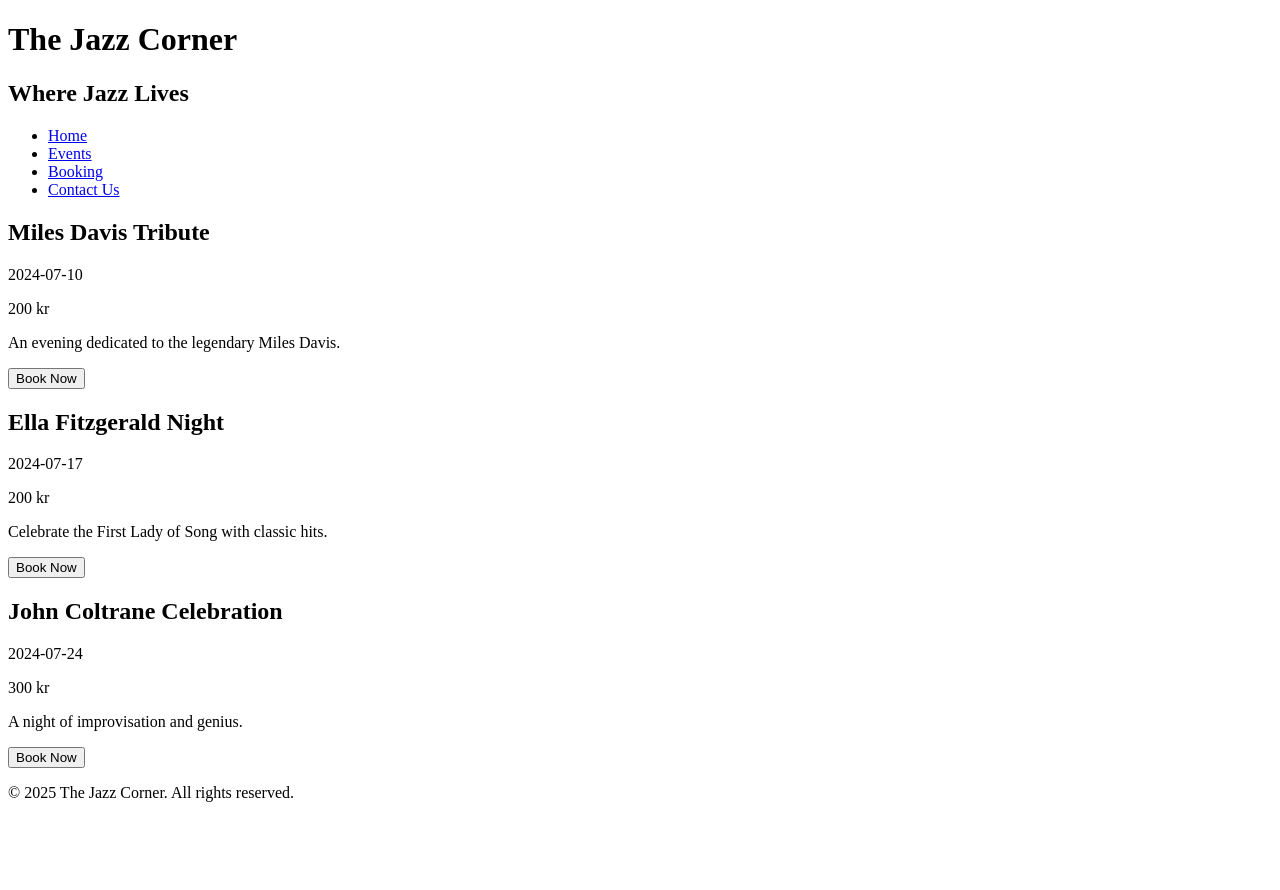
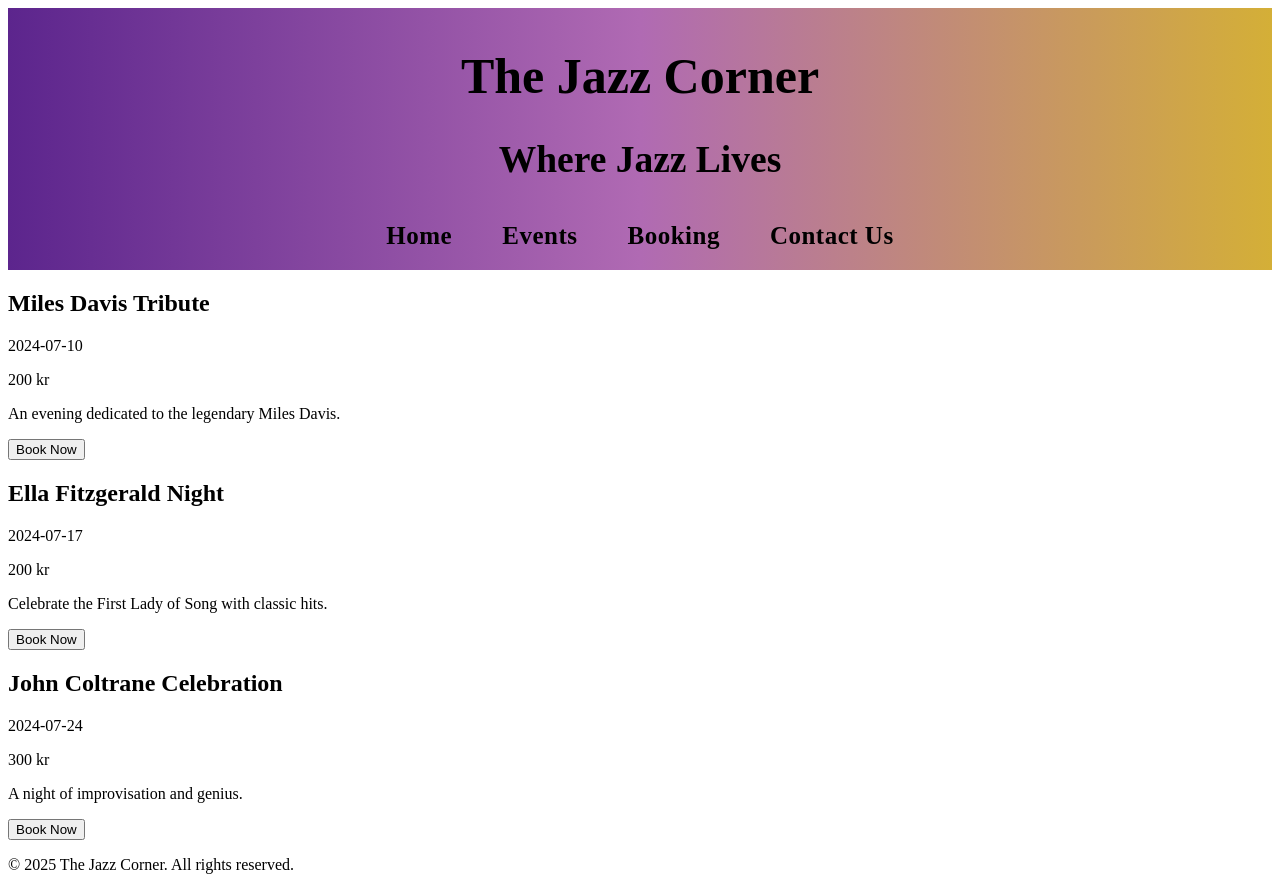
Before and after one commit to nicolinawegert-cmd/gala-emporium-, a website: page clubs/jazz-corner/index.html in a window 1280 px wide. Before the commit the page ends 818 px from the top, so only its background shows below. Drawn offline with Linux system fonts and the light colour scheme.

Commit message:
typo
changed a typo

```diff
--- a/clubs/jazz-corner/index.html
+++ b/clubs/jazz-corner/index.html
@@ -4,7 +4,7 @@
     <meta charset="UTF-8">
     <meta name="viewport" content="width=device-width, initial-scale=1.0">
     <title>The Jazz Corner</title>
-    <link rel="stylesheet" href="/clubs/jazz-corner/styles.css">
+    <link rel="stylesheet" href="/clubs/jazz-corner/style.css">
 
 </head>
 <body>
--- a/clubs/jazz-corner/style.css
+++ b/clubs/jazz-corner/style.css
@@ -0,0 +1,29 @@
+header {
+    background: linear-gradient(90deg, #5c258d 0%, #b06ab3 50%, #d4af37 100%);
+    text-align: center;
+    font-size: 25px;
+    padding: 60px 20px;
+    margin: 0;
+    padding-bottom: 10px;
+    padding-top: 5px;
+
+}
+nav ul{
+    display: flex;
+    justify-content: center;
+    margin:0;
+    list-style: none;
+    padding: 10px ;
+    justify-content: center;
+    gap: 30px;
+}
+nav a{
+    text-decoration: none;
+    color: black;
+    font-weight: bold;
+    letter-spacing: 0.5px;
+    padding: 6px 10px;
+}
+nav a:hover {
+  text-decoration: underline;
+}
```
